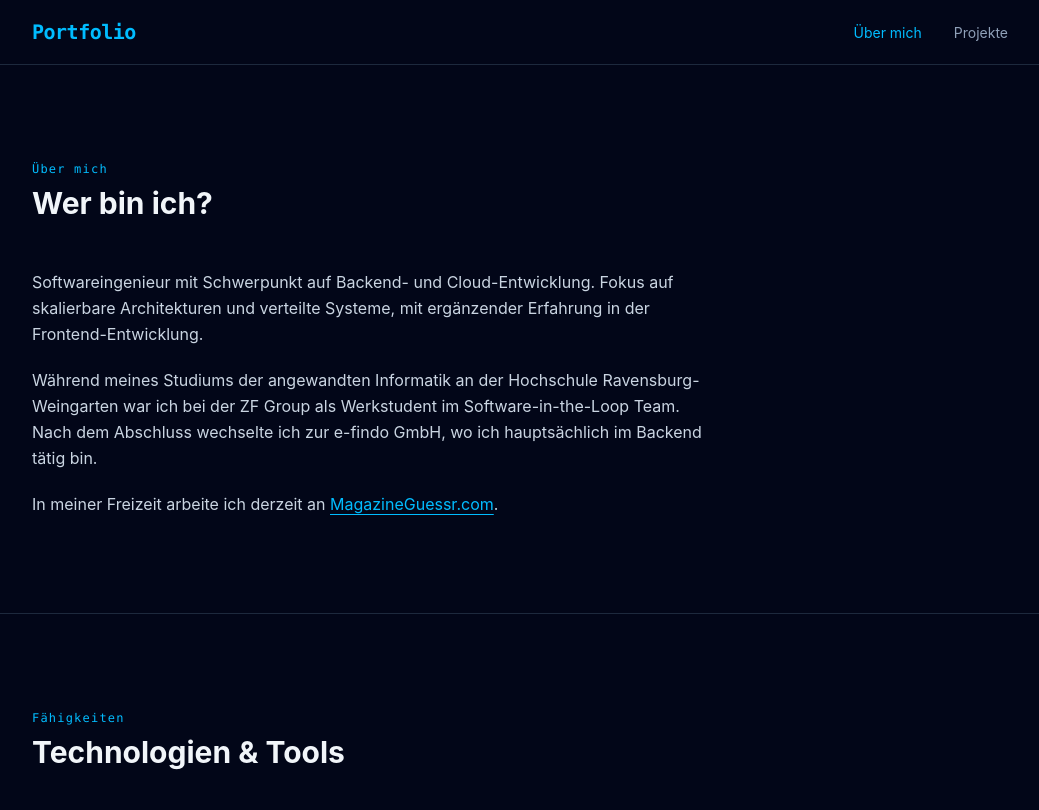
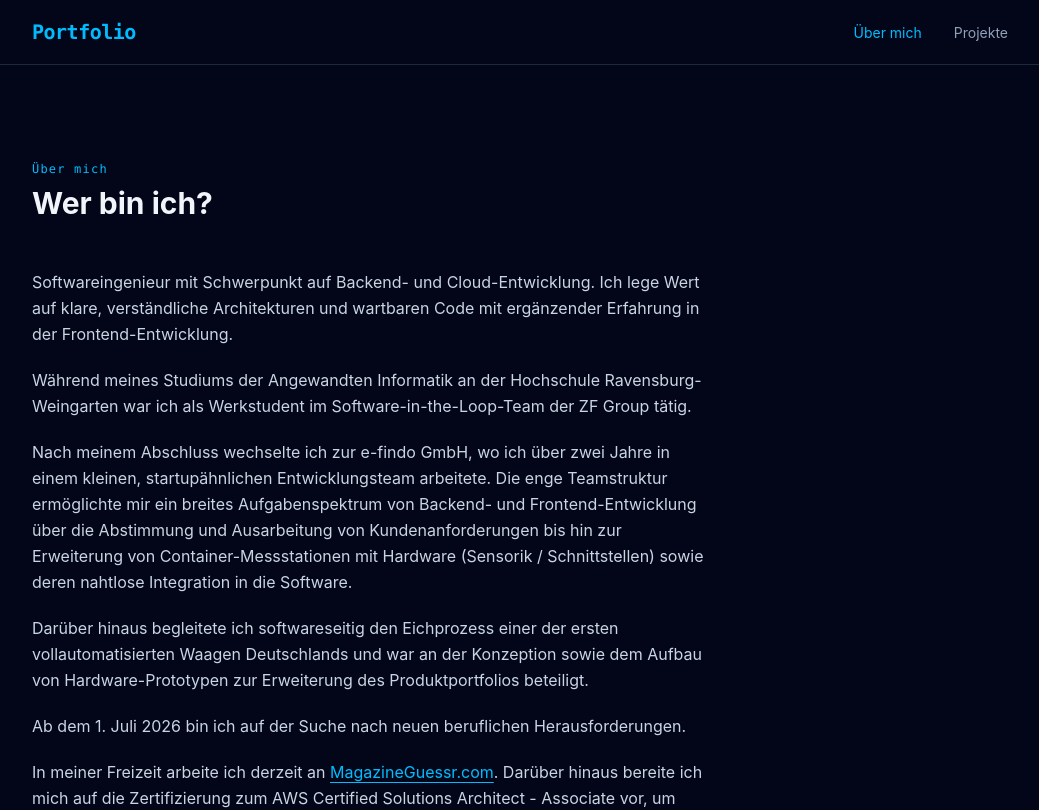
Before and after one commit to FunkMa/FunkMa.github.io, a Vue app: page /ueber-mich in a window 1280 px wide. Shown: the top 810 px of the page, without its empty margins (120-1159 px from the left). Built offline with nearby package versions, Linux system fonts and the light colour scheme.

Commit message:
chore: update bio

```diff
--- a/src/components/AboutSection.vue
+++ b/src/components/AboutSection.vue
@@ -11,11 +11,21 @@ import { about } from '@/data/about.js'
       <div class="max-w-2xl">
         <div>
           <p class="text-slate-300 leading-relaxed mb-5">
-            Softwareingenieur mit Schwerpunkt auf Backend- und Cloud-Entwicklung. Fokus auf skalierbare Architekturen und verteilte Systeme, mit ergänzender Erfahrung in der Frontend-Entwicklung.
+            Softwareingenieur mit Schwerpunkt auf Backend- und Cloud-Entwicklung. Ich lege Wert auf klare, verständliche Architekturen und wartbaren Code mit ergänzender Erfahrung in der Frontend-Entwicklung.
           </p>
           <p class="text-slate-300 leading-relaxed mb-5">
-            Während meines Studiums der angewandten Informatik an der Hochschule Ravensburg-Weingarten war ich bei der ZF Group als Werkstudent im Software-in-the-Loop Team. Nach dem Abschluss wechselte ich zur e-findo GmbH, wo ich hauptsächlich im Backend tätig bin.
+            Während meines Studiums der Angewandten Informatik an der Hochschule Ravensburg-Weingarten war ich als Werkstudent im Software-in-the-Loop-Team der ZF Group tätig.
           </p>
+          <p class="text-slate-300 leading-relaxed mb-5">
+            Nach meinem Abschluss wechselte ich zur e-findo GmbH, wo ich über zwei Jahre in einem kleinen, startupähnlichen Entwicklungsteam arbeitete. Die enge Teamstruktur ermöglichte mir ein breites Aufgabenspektrum von Backend- und Frontend-Entwicklung über die Abstimmung und Ausarbeitung von Kundenanforderungen bis hin zur Erweiterung von Container-Messstationen mit Hardware (Sensorik / Schnittstellen) sowie deren nahtlose Integration in die Software.
+          </p>
+          <p class="text-slate-300 leading-relaxed mb-5">
+            Darüber hinaus begleitete ich softwareseitig den Eichprozess einer der ersten vollautomatisierten Waagen Deutschlands und war an der Konzeption sowie dem Aufbau von Hardware-Prototypen zur Erweiterung des Produktportfolios beteiligt.
+          </p>
+          <p class="text-slate-300 leading-relaxed mb-5">
+            Ab dem 1. Juli 2026 bin ich auf der Suche nach neuen beruflichen Herausforderungen.
+          </p>
+
           <p class="text-slate-300 leading-relaxed">
             In meiner Freizeit arbeite ich derzeit an
             <a
@@ -23,7 +33,7 @@ import { about } from '@/data/about.js'
               target="_blank"
               rel="noopener noreferrer"
               class="text-sky-400 hover:text-sky-300 underline underline-offset-4"
-            >MagazineGuessr.com</a>.
+            >MagazineGuessr.com</a>. Darüber hinaus bereite ich mich auf die Zertifizierung zum AWS Certified Solutions Architect - Associate vor, um meine praktischen Kenntnisse mit AWS zu ergänzen.
           </p>
         </div>
 
```
